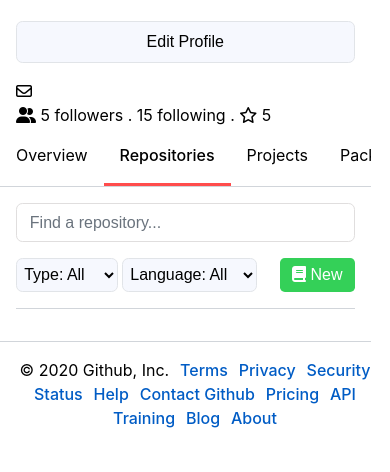
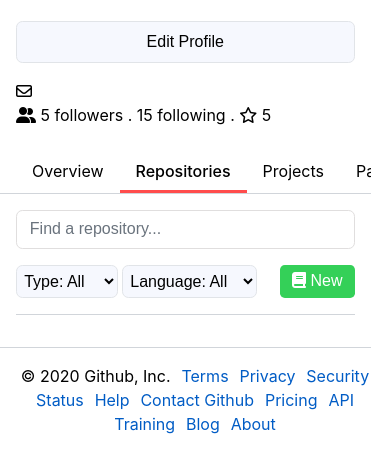
Before and after one commit to Kemmie001/Buy-Coins-Challenge, a plain HTML site: page index.html in a window 390 px wide. Shown: the part 250-722 px from the top of the page. Drawn offline with Linux system fonts and the light colour scheme; no server answers.

Commit message:
Second commit

```diff
--- a/style.css
+++ b/style.css
@@ -366,6 +366,14 @@
        display: flex;
        justify-content: space-between;
    }
+   .repo-nav ul{
+    padding-left: 1rem;
+   }
+   .repo-nav ul li{
+       margin-top: 1rem;
+       font-size: 1em;
+       padding-bottom: 0.4rem;
+   }
    .find{
        display: block;
        width: 100%;
@@ -393,6 +401,9 @@
     }
     .large-style{
         width: 90%;
+    }
+    footer ul li a{
+        font-size: 0.5rem;
     }
 }
 
@@ -504,7 +515,7 @@
 }
 footer ul li a{
     color: #005cc5;
-    font-weight: 450;
+    font-size: 1rem;
     text-decoration-line: none;
 }
 footer ul li a:hover{
```
